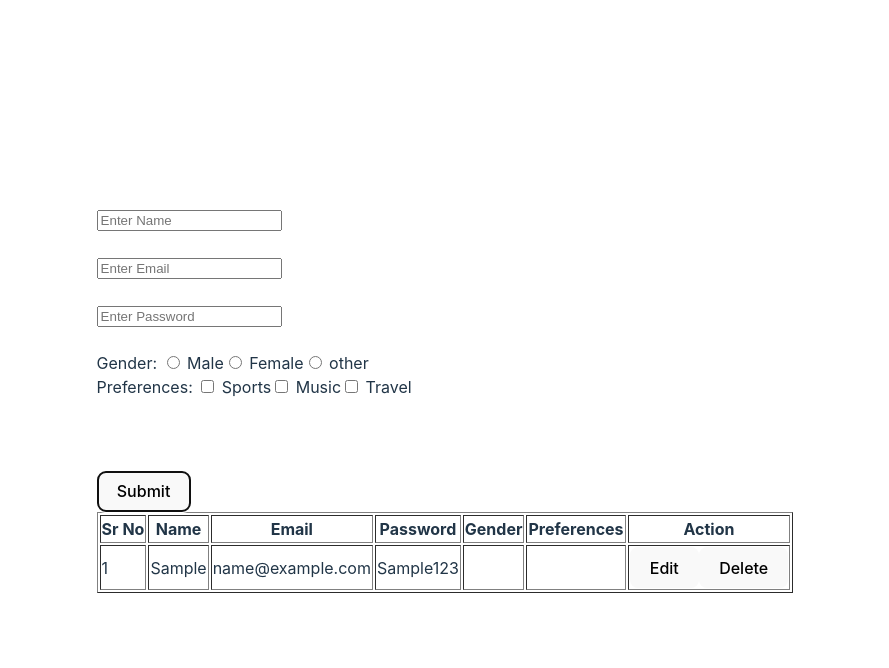
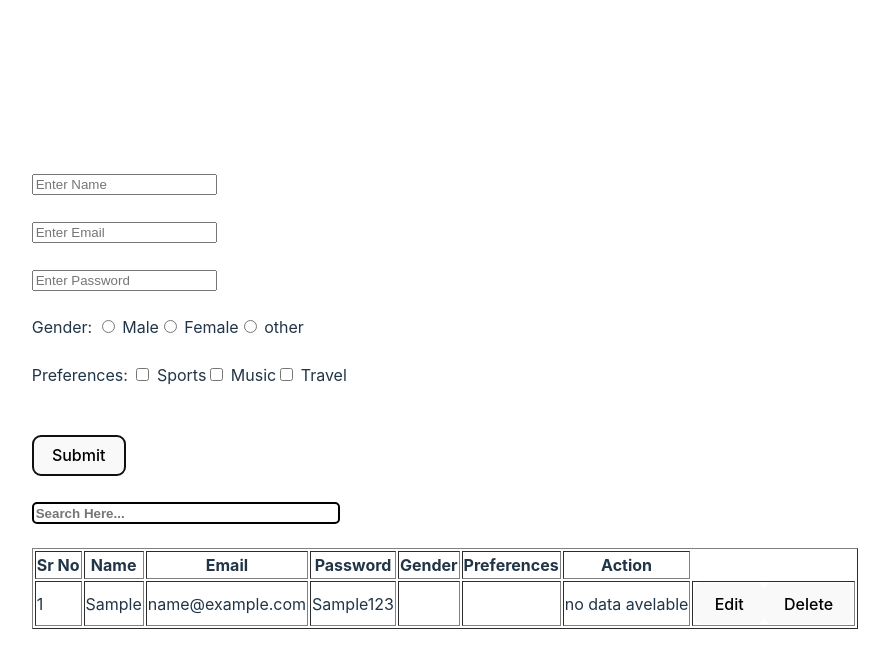
Before and after one commit to laxahir/REACT-JSX, a React (Vite) app: page / in a window 1280 px wide. Both pictures are taken after typing "Sample", "name@example.com", "Sample123" into the empty fields and a click on the button "Submit". Shown: the top 668 px of the page, without its empty margins (195-1084 px from the left). Built offline with nearby package versions, Linux system fonts and the light colour scheme.

Commit message:
search Query

```diff
--- a/src/App.css
+++ b/src/App.css
@@ -80,3 +80,11 @@ h4 {
   color: #bbbbbb;
 
 }
+
+.search {
+  width: 300px;
+  height: 2vh;
+  border: 2px solid black;
+  font-weight: 900;
+  border-radius: 5px;
+}
--- a/src/Crud.jsx
+++ b/src/Crud.jsx
@@ -1,4 +1,5 @@
 import React, { useEffect, useState } from 'react'
+import "./App.css"
 
 function Crud() {
     const [input, setInput] = useState({
@@ -14,6 +15,8 @@ function Crud() {
         const storeData = localStorage.getItem("data");
         return storeData ? JSON.parse(storeData) : [];
     });
+
+
 
     const [edit, setEdit] = useState(null);
 
@@ -89,6 +92,13 @@ function Crud() {
         localStorage.setItem("data", JSON.stringify(arr));
     }, [arr]);
 
+    const [search, Setsearch] = useState("")
+
+
+    const filterdItem = arr.filter((e) => {
+        return e.name.toLowerCase().includes(search.toLowerCase())
+    })
+
     return (
         <>
             <form onSubmit={handleForm}>
@@ -112,7 +122,7 @@ function Crud() {
                 /> <br /><br />
 
 
-                <d  iv>
+                <div>
                     <label>Gender: </label>
                     <input
                         type="radio"
@@ -135,7 +145,7 @@ function Crud() {
                         checked={input.gender === "other"}
                         onChange={(e) => setInput({ ...input, gender: e.target.value })}
                     /> other
-                </d>
+                </div>
                 <br />
 
                 {/* Checkbox input */}
@@ -168,12 +178,24 @@ function Crud() {
                     accept="image/*"
                     onChange={saveImage}
                 /> */}
-                <br /><br />
+                <br />
 
                 <button>{edit === null ? "Submit" : "Update"}</button>
-            </form>
 
-            {arr.length > 0 &&
+            </form><br />
+
+            {filterdItem.length > 0 &&
+                <input
+                    className='search'
+                    type="text"
+                    placeholder='Search Here...'
+                    value={search}
+                    onChange={(e) => Setsearch(e.target.value)}
+                />
+            }
+            <br /><br />
+
+            {filterdItem.length > 0 &&
                 <table border={1}>
                     <thead>
                         <tr>
@@ -188,7 +210,7 @@ function Crud() {
                         </tr>
                     </thead>
                     <tbody>
-                        {arr.map((ele, i) => (
+                        {filterdItem.map((ele, i) => (
                             <tr key={i}>
                                 <td>{i + 1}</td>
                                 <td>{ele.name}</td>
@@ -196,6 +218,7 @@ function Crud() {
                                 <td>{ele.pass}</td>
                                 <td>{ele.gender}</td>
                                 <td>{ele.checked.join(", ")}</td>
+                                <td>{"no data avelable"}</td>
                                 {/* <td>{ele.image && <img src={ele.image} style={{ width: "50px" }} alt="User" />}</td> */}
                                 <td>
                                     <button onClick={() => editData(i)}>Edit</button>
```
